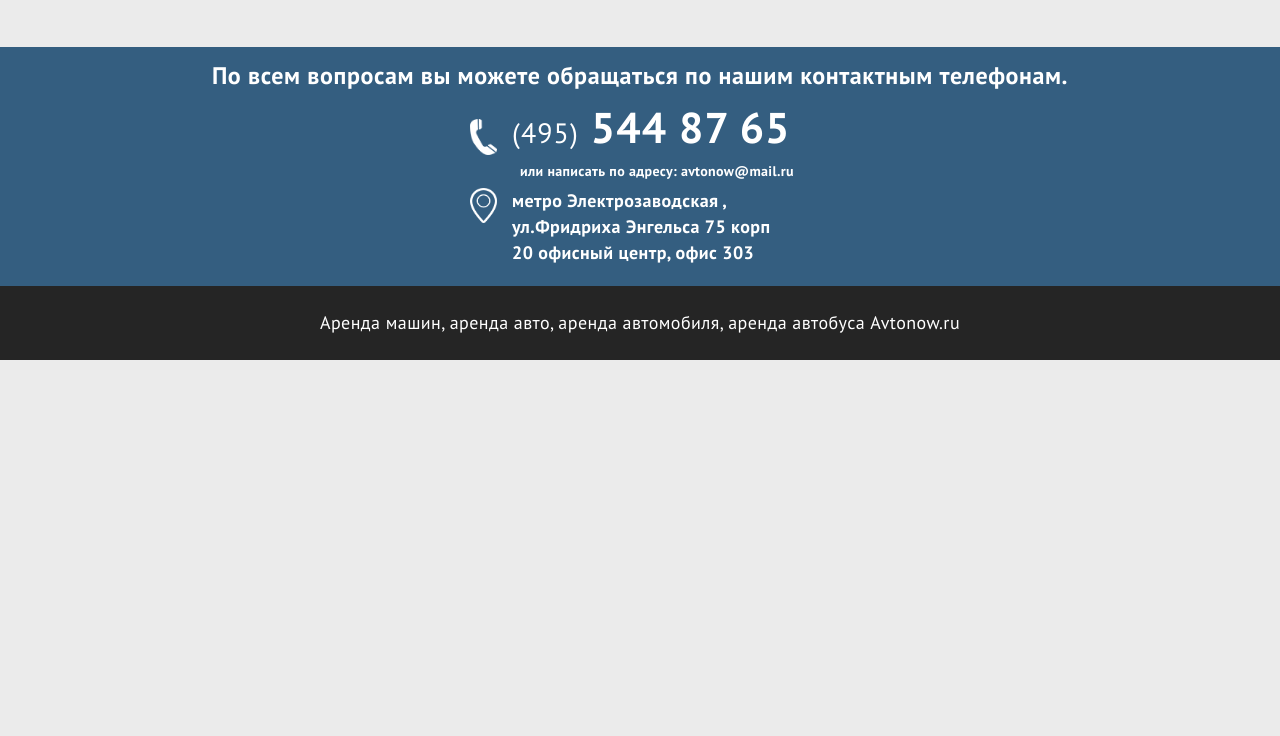
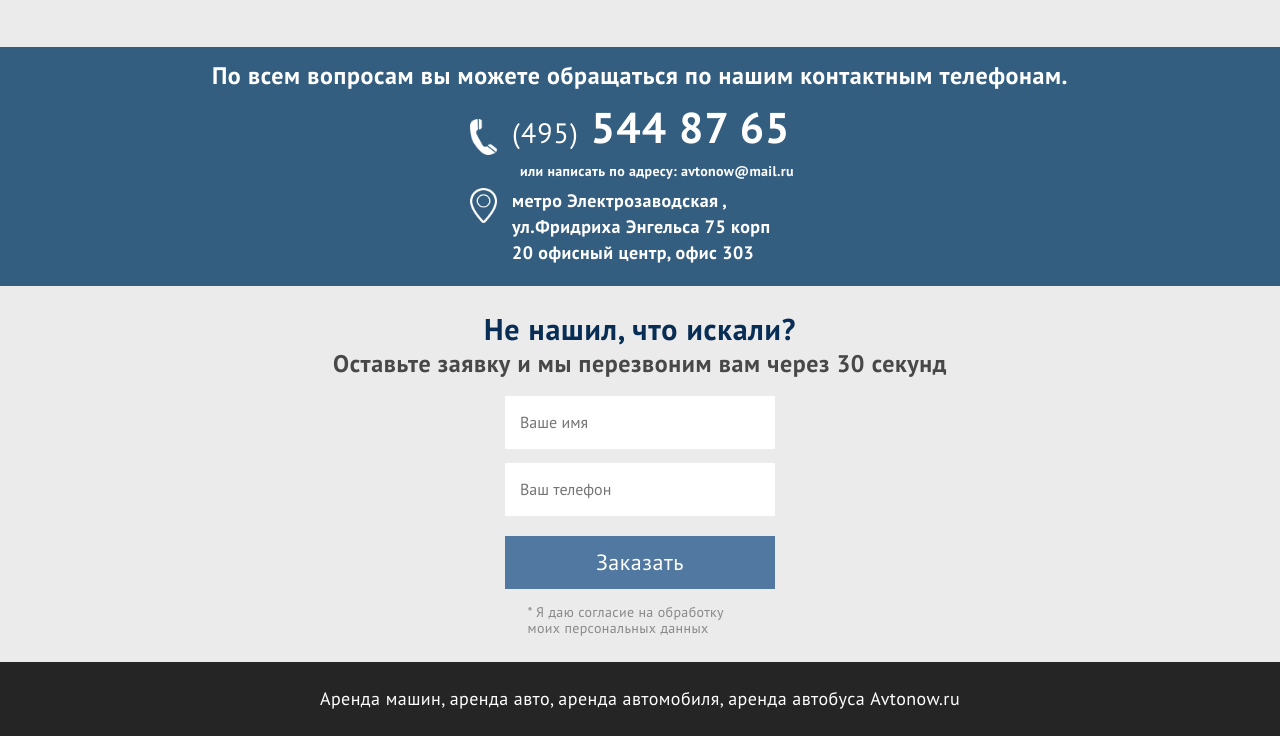
Before and after one commit to bxcar/auto-front.local, a website: page app/index.html in a window 1280 px wide. Shown: the part 4163-4899 px from the top of the page. Before the commit the page ends 4523 px from the top, so only its background shows below. Drawn offline with Linux system fonts and the light colour scheme.

Commit message:
index adapt done

```diff
--- a/app/index.html
+++ b/app/index.html
@@ -366,6 +366,16 @@
             </div>
         </div>
     </div>
+    <div class="footer__form-wrap">
+        <span class="footer__form-title">Не нашил, что искали?</span>
+        <span class="footer__form-subtitle">Оставьте заявку и мы перезвоним вам через 30 секунд</span>
+        <form class="footer__form" action="/" method="post">
+            <input class="footer__form-input" type="text" name="name" placeholder="Ваше имя">
+            <input class="footer__form-input footer__form-input--tel" type="tel" name="phone" placeholder="Ваш телефон">
+            <input class="footer__form-submit" type="submit" value="Заказать">
+        </form>
+        <span class="footer__form-small-text">* Я даю согласие на обработку моих персональных данных</span>
+    </div>
     <div class="footer__bottom">
         <div class="footer__bottom-container">
             <span class="footer__copyright">Аренда машин, аренда авто, аренда автомобиля, аренда автобуса Avtonow.ru</span>
--- a/app/sass/blocks/_footer.scss
+++ b/app/sass/blocks/_footer.scss
@@ -85,6 +85,10 @@
   letter-spacing: .025em;
 }
 
+.footer__form-wrap {
+  display: none;
+}
+
 @media (max-width: 1350px) {
   .footer__top-container {
     width: 100%;
@@ -139,4 +143,75 @@
     padding-right: 5px;
     box-sizing: border-box;
   }
+
+  .footer__form-wrap {
+    display: block;
+  }
+
+  .footer__form {
+    display: flex;
+    flex-direction: column;
+    align-items: center;
+  }
+
+  .footer__form-title {
+    @include font('PT Sans', sans-serif, 30px, 1.2em, #082e55, 700);
+    letter-spacing: .025em;
+    text-align: center;
+    display: block;
+    margin-top: 25px;
+    margin-bottom: 5px;
+  }
+
+  .footer__form-subtitle {
+    @include font('PT Sans', sans-serif, 24px, 1em, #484848, 700);
+    letter-spacing: .025em;
+    text-align: center;
+    display: block;
+    margin-bottom: 20px;
+  }
+
+  .footer__form-input {
+    height: 53px;
+    padding-left: 15px;
+    padding-right: 15px;
+    box-sizing: border-box;
+    border: none;
+    width: 100%;
+    max-width: 270px;
+    outline: none;
+    @include font('PT Sans', sans-serif, 16px, 1.2em, #898989, 400);
+
+    &--tel {
+      margin-top: 14px;
+      margin-bottom: 20px;
+    }
+  }
+
+  .footer__form-submit {
+    height: 53px;
+    @include font('PT Sans', sans-serif, 22px, 24px, #ffffff, 400);
+    letter-spacing: .025em;
+    border: none;
+    width: 100%;
+    max-width: 270px;
+    box-sizing: border-box;
+    outline: none;
+    background-color: #5078a0;
+    margin-bottom: 15px;
+
+    &:hover {
+      cursor: pointer;
+    }
+  }
+
+  .footer__form-small-text {
+    @include font('PT Sans', sans-serif, 14px, 1.2em, #898989, 400);
+    letter-spacing: .025em;
+    max-width: 225px;
+    display: block;
+    margin-left: auto;
+    margin-right: auto;
+    margin-bottom: 25px;
+  }
 }
```
Also changed, not shown: app/css/main.css, dist/css/main.css.
